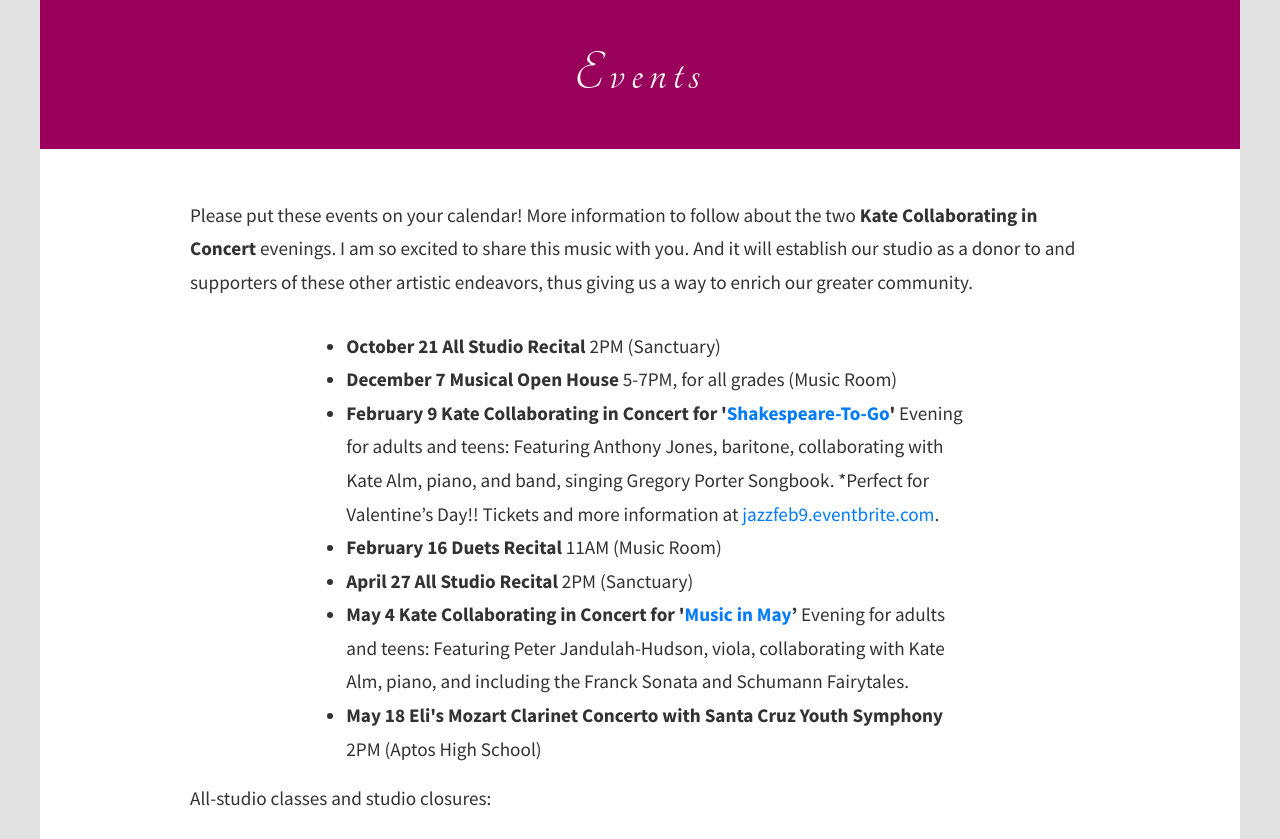
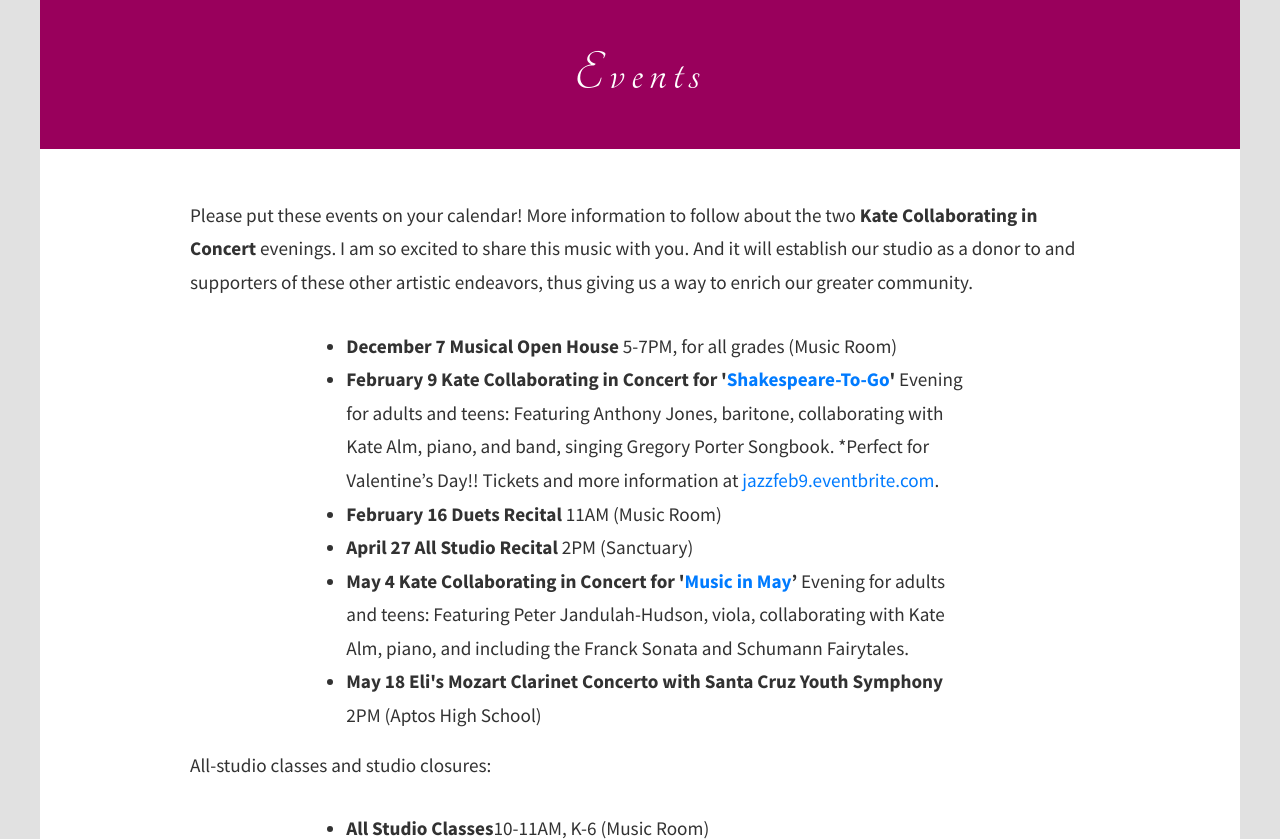
Before and after one commit to ingrid-anderson/Kate, a Django app: page / in a window 1280 px wide. Shown: the part 1542-2381 px from the top of the page. Run offline with Django 3.2, Linux system fonts and the light colour scheme; some libraries are stand-ins or nearby versions.

Commit message:
Update events_list.htm

```diff
--- a/templates/include/events_list.htm
+++ b/templates/include/events_list.htm
@@ -5,7 +5,6 @@
     <div class="row justify-content-center">
         <div class="col-12 col-lg-9">
         <ul>
-            <li><strong>October 21 All Studio Recital</strong> 2PM (Sanctuary)</li>
             <li><strong>December 7 Musical Open House</strong> 5-7PM, for all grades (Music Room)</li>
             <li><strong>February 9 Kate Collaborating in Concert for '<a href="http://theater.ucsc.edu/programs/stg" target="_blank">Shakespeare-To-Go</a>'</strong> Evening for adults and teens: Featuring Anthony Jones, baritone, collaborating with Kate Alm, piano, and band, singing Gregory Porter Songbook. *Perfect for Valentine’s Day!! Tickets and more information at <a href="https://jazzfeb9.eventbrite.com">jazzfeb9.eventbrite.com</a>.</li>
             <li><strong>February 16 Duets Recital</strong> 11AM (Music Room)</li>
```
